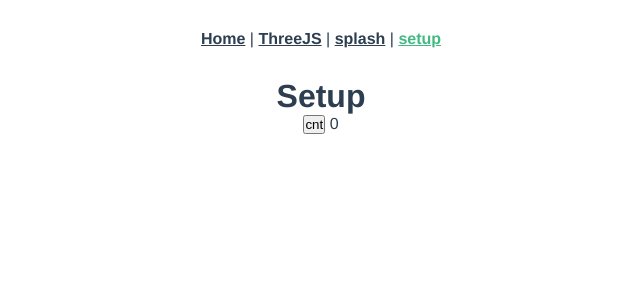
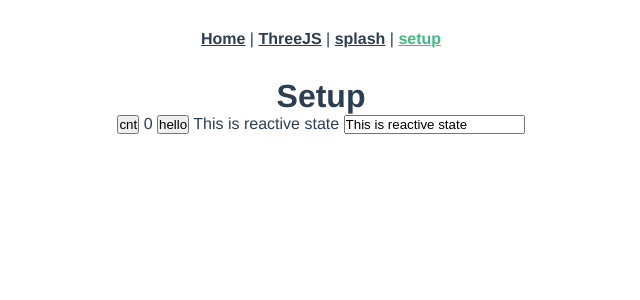
Before and after one commit to jh8057/zzemalvue3, a Vue app: page /setup in a window 1280 px wide. Shown: the top 300 px of the page, without its empty margins (319-959 px from the left). Built offline with nearby package versions, Linux system fonts and the light colour scheme.

Commit message:
[ts] types & refs

```diff
--- /dev/null
+++ b/src/utils/types.ts
@@ -0,0 +1,8 @@
+interface MyType {
+    test: string;
+    num: number;
+    printLog: () => void;
+    printHello: () => void;
+}
+
+export { MyType };
--- a/src/views/SetupView.vue
+++ b/src/views/SetupView.vue
@@ -3,18 +3,24 @@
         <h1>Setup</h1>
         <button @click="increaseCnt">cnt</button>
         {{ cnt }}
+
+        <button @click="printHello">hello</button>
+        {{ test }}
+        <input v-model="test" />
     </div>
 </template>
 
 <script lang="ts">
-import { ref, onMounted } from "vue";
+import { ref, defineComponent } from 'vue';
+import refs from './composables/refs';
 
-export default {
+export default defineComponent({
     props: {
         user: { type: String },
     },
     setup(props: Object) {
         console.log(props);
+        const { printHello, test } = refs();
 
         let cnt = ref(0); // reactive
 
@@ -22,9 +28,9 @@ export default {
             cnt.value++;
         };
 
-    return { increaseCnt, cnt };
+        return { increaseCnt, cnt, printHello, test };
     },
-};
+});
 </script>
 
 <style></style>
--- /dev/null
+++ b/src/views/composables/refs.ts
@@ -0,0 +1,21 @@
+import { reactive, toRefs } from 'vue';
+import { MyType } from '@/utils/types';
+
+export default () => {
+    const state = reactive({
+        test: 'This is reactive state',
+        num: 0,
+        printLog: () => {
+            console.log('print');
+        },
+    });
+
+    const printHello = () => {
+        console.log('Hello');
+    };
+
+    return {
+        ...toRefs(state),
+        printHello,
+    };
+};
```
Lines whose indentation alone changed are shown as unchanged.
